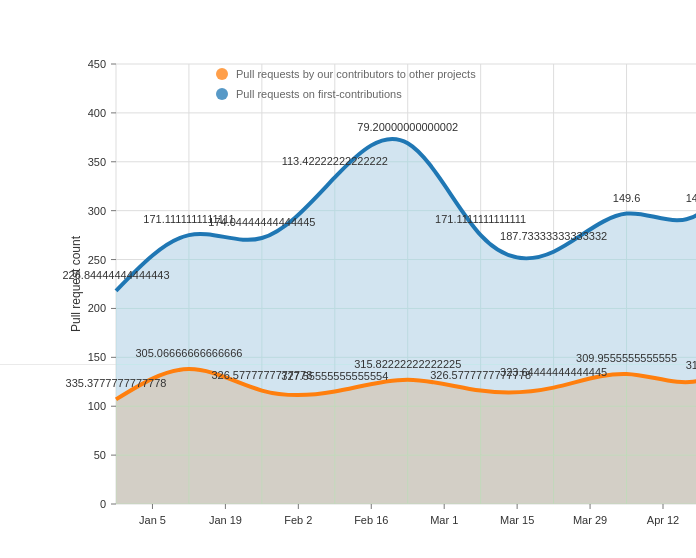
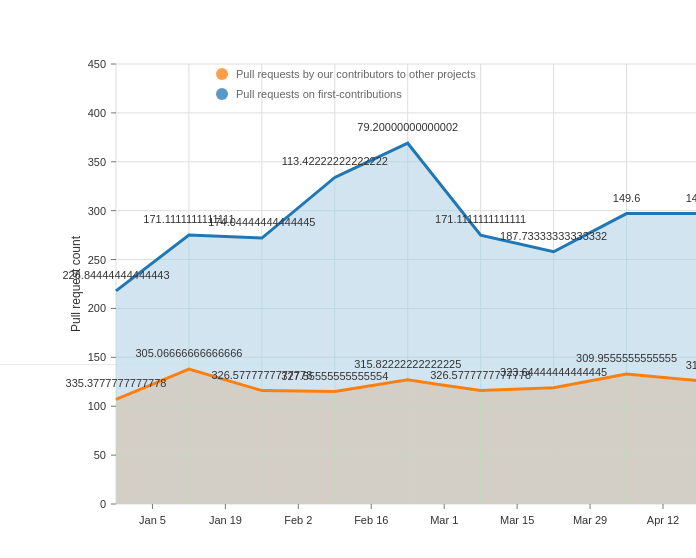
Before and after one commit to firstcontributions/frontend, a Next.js app: page / in a window 1280 px wide. Shown: the part 336-894 px from the top of the page, without its empty margins (584-1280 px from the left). Built offline with nearby package versions, Linux system fonts and the light colour scheme.

Commit message:
Change contributor graph curve to linear

```diff
--- a/components/ContributionsGraph.tsx
+++ b/components/ContributionsGraph.tsx
@@ -10,7 +10,7 @@ const ContributionsGraph = ({ data }) => {
         margin={{ top: 50, right: 110, bottom: 50, left: 60 }}
         xScale={{ type: 'time', format: "native" }}
         yScale={{ type: 'linear', min: 0, max: 'auto', stacked: false, reverse: false }}
-        curve='natural'
+        curve='linear'
         axisTop={null}
         axisRight={null}
         axisBottom={{
@@ -34,7 +34,7 @@ const ContributionsGraph = ({ data }) => {
             legendPosition: 'middle'
         }}
         colors={{ scheme: 'category10' }}
-        lineWidth={4}
+        lineWidth={3}
         pointSize={10}
         gridXValues={gridValues}
         pointColor={{ theme: 'background' }}
```
